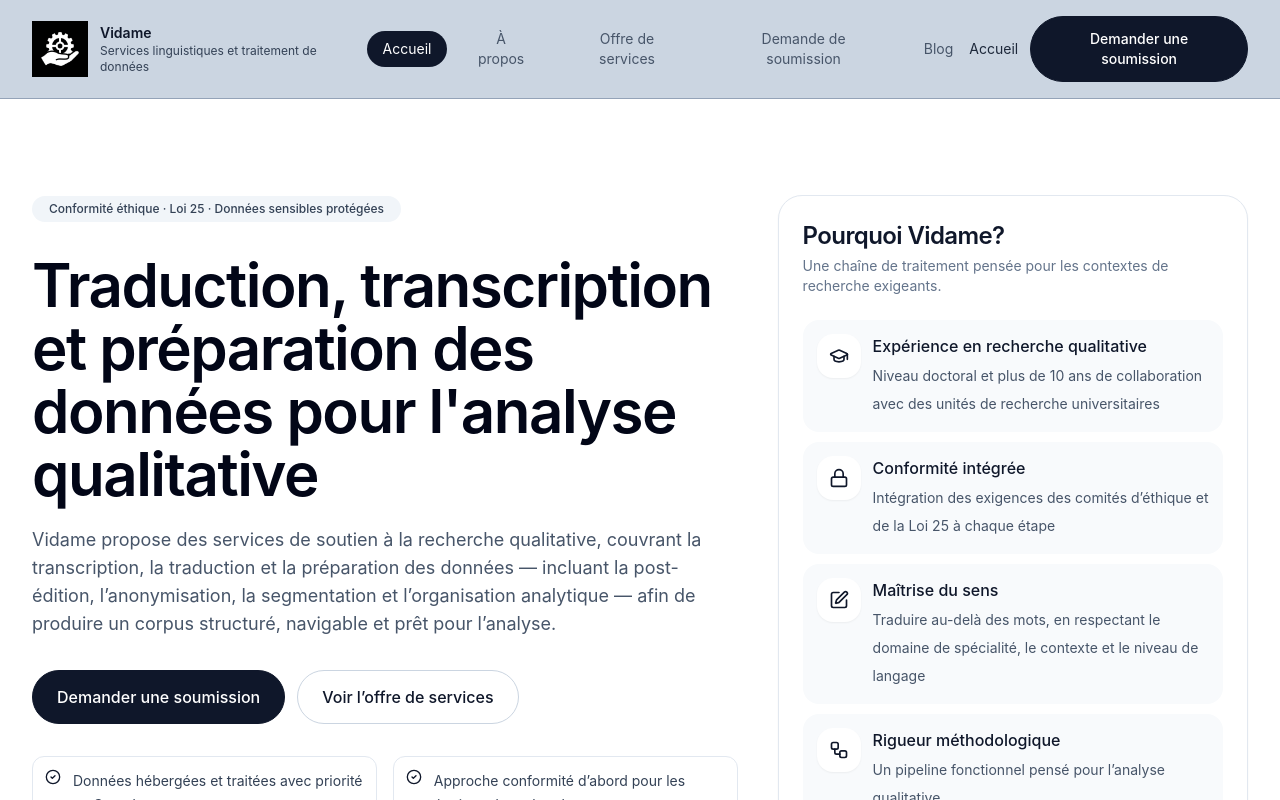
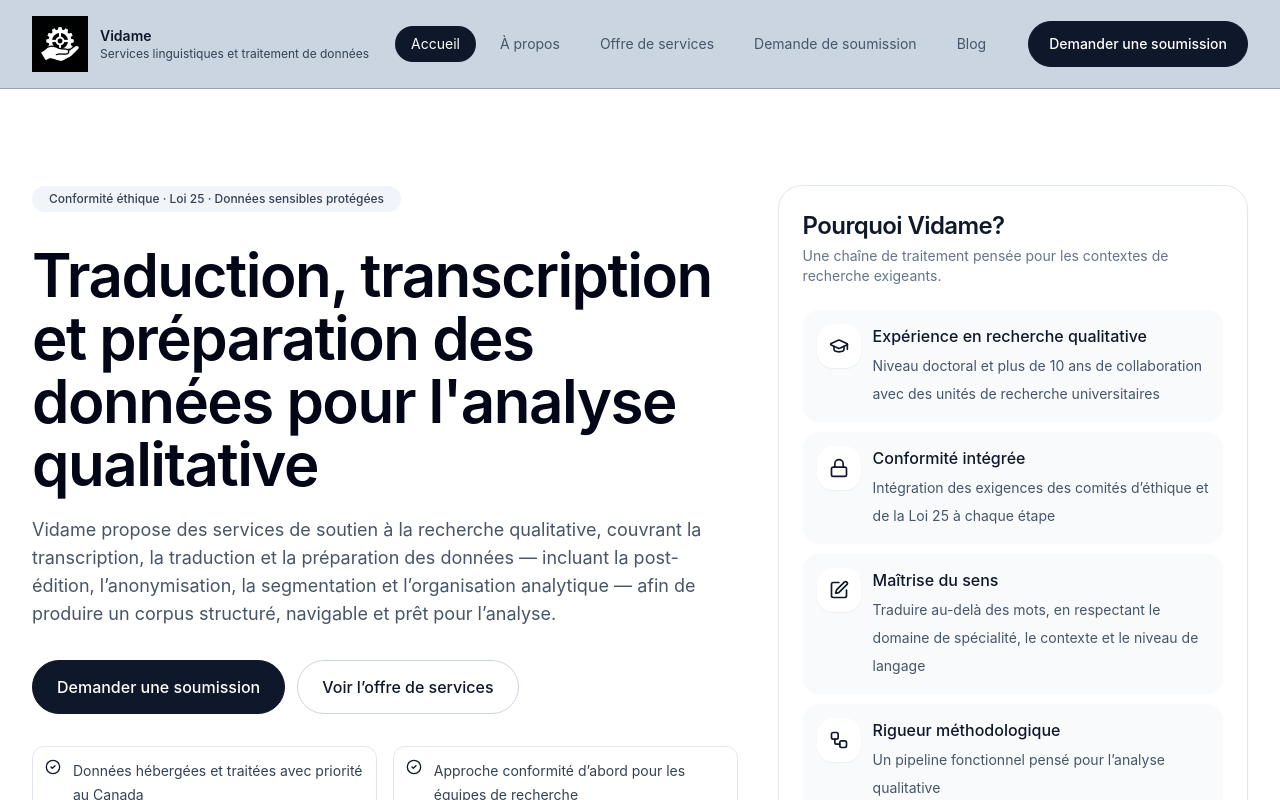
Before and after one commit to momopro21/vidame-recherche, a React (Vite) app: page / in a window 1280 px wide. Shown: the top 800 px of the page. Built offline with nearby package versions, Linux system fonts and the light colour scheme; the HTML template or start-up script is replaced by a standard one.

Commit message:
Update App.tsx

```diff
--- a/src/App.tsx
+++ b/src/App.tsx
@@ -214,7 +214,6 @@ function Shell({ page, setPage }: { page: string; setPage: (page: string) => voi
           </nav>
 
           <div className="flex items-center gap-3">
-            <div className="hidden text-sm text-slate-800 md:block">{currentLabel}</div>
             <Button onClick={() => setPage("soumission")} className="rounded-full">
               Demander une soumission
             </Button>
```
